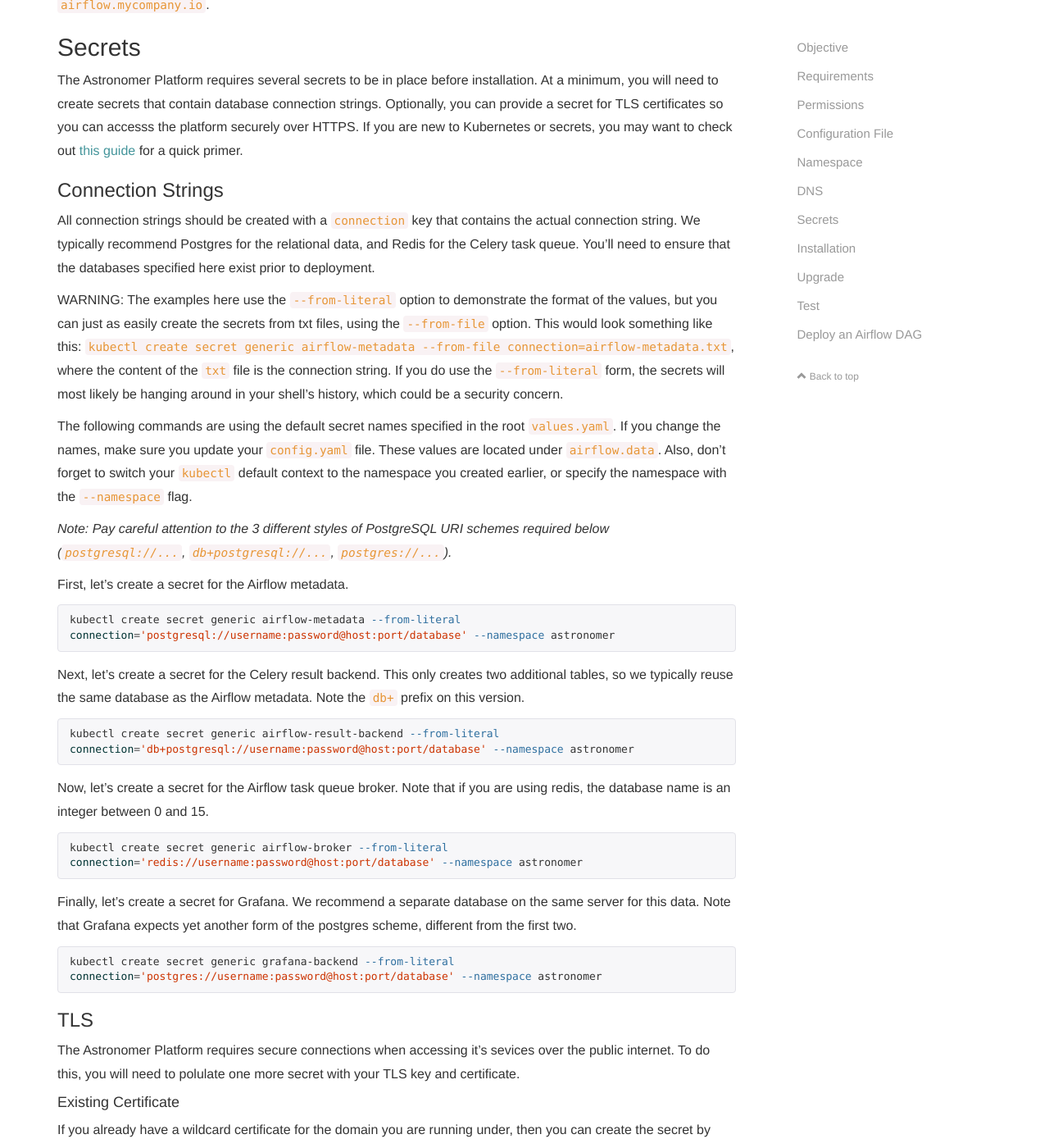
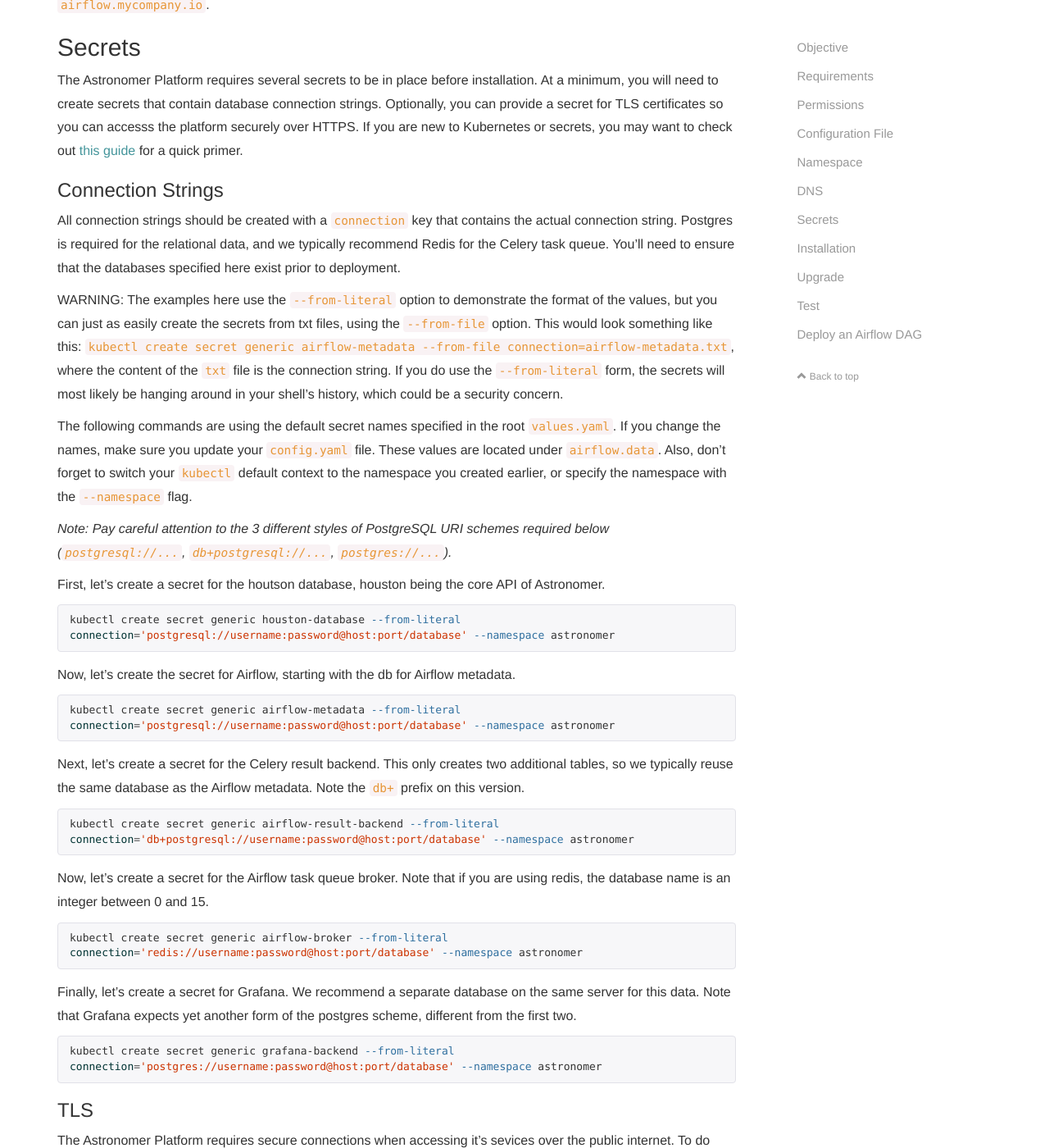
Before and after one commit to skynet/astronomer-ee, a Jekyll site: the page built from docs/pages/guides/google-cloud.md, in a window 1280 px wide and 1400 px high, scrolled down 2367 px. Shown: the whole window at 82% size. Built offline with Jekyll 4.4.1, drawn with Linux system fonts in a browser that asks for light colours; nearby versions of some CDN libraries; comment, search, counter and statistics services are not loaded; some of the changed text lies outside the part shown.

Commit message:
Updated docs to reflect the addition of houston
Houston was added to the helm chart, but it requires some additional secrets to be added to work

Resolves astronomerio/astronomer-ee#52

````diff
--- a/docs/pages/guides/google-cloud.md
+++ b/docs/pages/guides/google-cloud.md
@@ -71,7 +71,7 @@ The Astronomer Platform requires several secrets to be in place before installat
 
 ### Connection Strings
 
-All connection strings should be created with a `connection` key that contains the actual connection string. We typically recommend Postgres for the relational data, and Redis for the Celery task queue. You'll need to ensure that the databases specified here exist prior to deployment.
+All connection strings should be created with a `connection` key that contains the actual connection string. Postgres is required for the relational data, and we typically recommend Redis for the Celery task queue. You'll need to ensure that the databases specified here exist prior to deployment.
 
 WARNING: The examples here use the `--from-literal` option to demonstrate the format of the values, but you can just as easily create the secrets from txt files, using the `--from-file` option. This would look something like this: `kubectl create secret generic airflow-metadata --from-file connection=airflow-metadata.txt`, where the content of the `txt` file is the connection string. If you do use the `--from-literal` form, the secrets will most likely be hanging around in your shell's history, which could be a security concern.
 
@@ -81,7 +81,13 @@ The following commands are using the default secret names specified in the root
 *Note: Pay careful attention to the 3 different styles of PostgreSQL URI schemes required below (`postgresql://...`, `db+postgresql://...`, `postgres://...`).*
 <!-- markdownlint-enable MD036 -->
 
-First, let's create a secret for the Airflow metadata.
+First, let's create a secret for the houtson database, houston being the core API of Astronomer.
+
+```bash
+kubectl create secret generic houston-database --from-literal connection='postgresql://username:password@host:port/database' --namespace astronomer
+```
+
+Now, let's create the secret for Airflow, starting with the db for Airflow metadata.
 
 ```bash
 kubectl create secret generic airflow-metadata --from-literal connection='postgresql://username:password@host:port/database' --namespace astronomer
@@ -165,11 +171,19 @@ Now, let's create the secret from that file. If you change the name of the secre
 kubectl create secret generic nginx-auth --from-file auth --namespace astronomer
 ```
 
-Finally, we need to create a secret to give Kubernetes access to pull images from the private registry. The username and password here should match what was entered in the previous command.
+Now, we need to create a secret to give Kubernetes access to pull images from the private registry. The username and password here should match what was entered in the previous command.
 
 ```bash
 kubectl create secret docker-registry registry-auth --docker-server registry.${YOUR_DOMAIN} --docker-username ${USERNAME} --docker-password ${PASSWORD} --docker-email ${YOUR_EMAIL} --namespace astronomer
 ```
+
+Finally, in preparation for an authentication system, we need to create a passphrase for encrypting JWTs.
+
+```bash
+kubectl create secret generic houston-jwt-passphrase --from-literal passphrase='[random string]' --namespace astronomer
+```
+
+
 
 ## Installation
 
````
